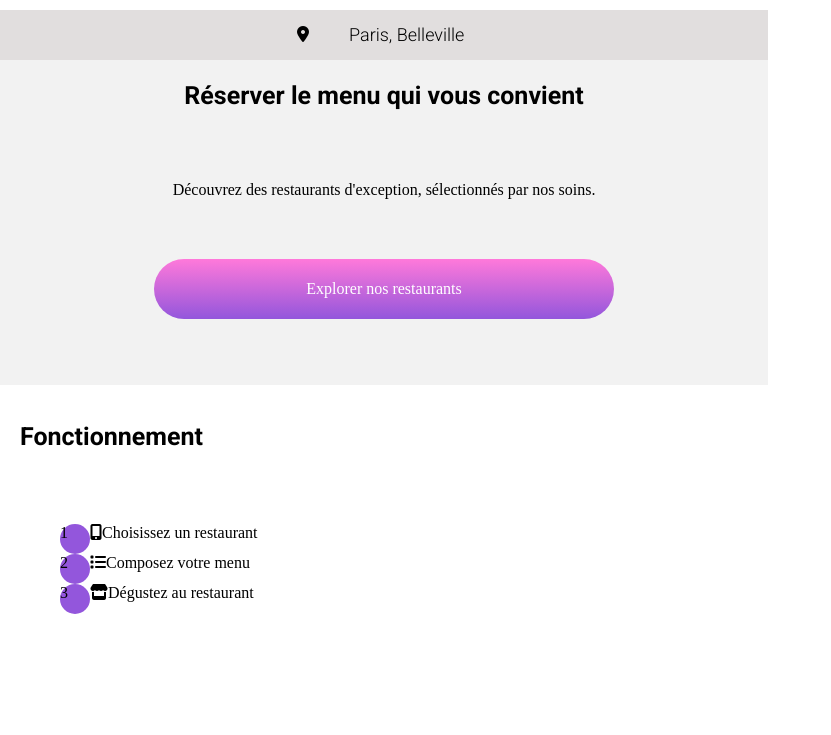
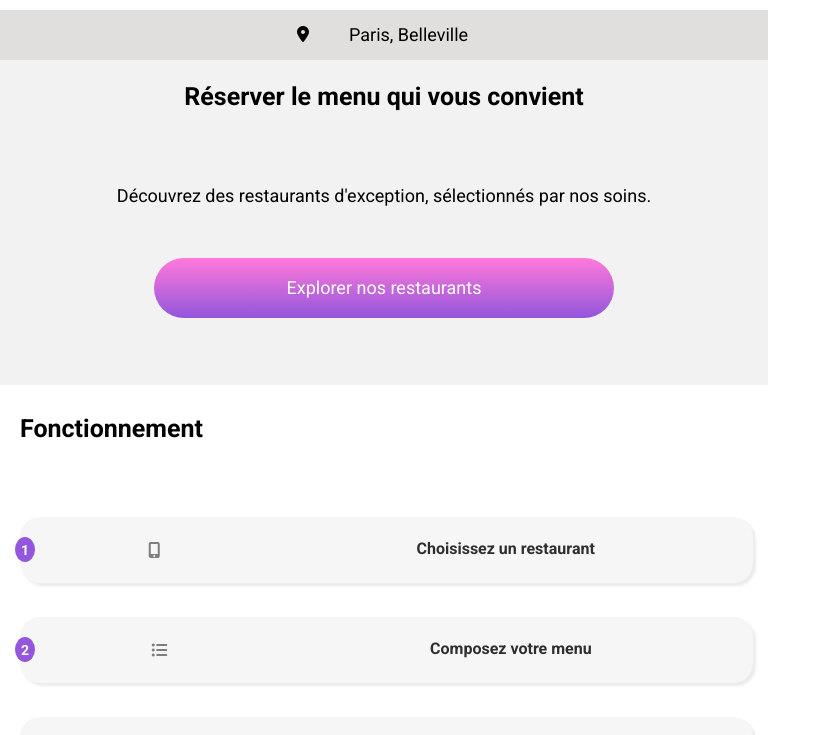
Before and after one commit to seb1747/Ohmyfood, a website: page index.html in a window 1280 px wide. Shown: the part 65-800 px from the top of the page, without its empty margins (0-831 px from the left). Drawn offline with Linux system fonts and the light colour scheme; a web font is replaced by a local one.

Commit message:
css fonctionnement

```diff
--- a/index.html
+++ b/index.html
@@ -38,20 +38,29 @@
       </article>
       <article class="fonctionnement">
         <h2 class="fonctionnement__title">Fonctionnement</h2>
-        <div class="fonctionnement__list">
-          <ol>
-            <li class="fonctionnement__list-items">
-              <i class="fa-solid fa-mobile-screen-button"></i>Choisissez un
-              restaurant
+        <nav>
+          <ul class="fonctionnement__list">
+            <li class="fonctionnement__items">
+              <a href="#"
+                ><span class="fonctionnement__list__order">1</span
+                ><i class="btnIcon fas fa-mobile-alt"></i>Choisissez un
+                restaurant</a
+              >
             </li>
-            <li class="fonctionnement__list-items">
-              <i class="fa-solid fa-list"></i>Composez votre menu
+            <li class="fonctionnement__items">
+              <a href="#"
+                ><span class="fonctionnement__list__order">2</span
+                ><i class="btnIcon fas fa-list-ul"></i>Composez votre menu</a
+              >
             </li>
-            <li class="fonctionnement__list-items">
-              <i class="fa-solid fa-store"></i>Dégustez au restaurant
+            <li class="fonctionnement__items">
+              <a href="#"
+                ><span class="fonctionnement__list__order">3</span
+                ><i class="btnIcon fas fa-store"></i>Dégustez au restaurant</a
+              >
             </li>
-          </ol>
-        </div>
+          </ul>
+        </nav>
       </article>
       <section class="restaurants">
         <h2 class="restaurants__title">Restaurants</h2>
--- a/sass/main.scss
+++ b/sass/main.scss
@@ -70,14 +70,16 @@ input::-moz-placeholder {
     display: flex;
     justify-content: center;
     text-align: center;
-    height: 60px;
-    width: 70%;
+    @include fonttextsize;
+    height: 50px;
+    width: 80%;
   }
   &__explorer {
     display: flex;
     justify-content: center;
     align-items: center;
     text-align: center;
+    color: #2e2e2e;
     height: 60px;
     width: 60%;
     background-image: linear-gradient($color-secondary, $color-primary);
@@ -87,29 +89,71 @@ input::-moz-placeholder {
 }
 .reserver__explorer a {
   text-decoration: none;
+  @include fonttextsize;
   color: white;
 }
 
 .fonctionnement {
   display: flex;
+  flex-direction: column;
   justify-content: space-around;
-  flex-direction: column;
   padding-left: 20px;
   height: 440px;
   &__title {
     @include under-title;
   }
 }
+.fonctionnement ul {
+  list-style: none;
+  padding: 0%;
+}
+.fonctionnement a {
+  display: flex;
+  justify-content: space-around;
+  align-items: center;
+  text-decoration: none;
+  background-color: #f6f6f6;
+  color: #2e2e2e;
+  padding-right: 30px;
+  margin-right: 15px;
+  width: 100%;
+  height: 100%;
+  border-radius: 20px 20px 20px 20px;
+  box-shadow: #ebebeb 3px 3px 3px;
+  @include text-familly;
+}
+.fonctionnement li {
+  display: flex;
+  justify-content: center;
+  align-items: center;
+  height: 22%;
+}
 .fonctionnement__list {
   display: flex;
-
+  flex-direction: column;
+  justify-content: space-around;
+  align-content: flex-start;
+  text-align: center;
   height: 300px;
-  &__list-items {
-    display: flex;
-    background-color: $background-menu;
-    height: 80px;
+  &__items {
+    height: 25%;
   }
-  @include list;
+}
+.fonctionnement__items i {
+  color: #7e7e7e;
+}
+.fonctionnement__list__order {
+  justify-content: center;
+  align-items: center;
+  position: absolute;
+  font-size: 14px;
+  left: 15px;
+  color: #fff;
+  background-color: $color-primary;
+  padding-top: 5px;
+  border-radius: 50%;
+  width: 20px;
+  height: 20px;
 }
 .restaurants {
   background-color: $background-menu;
@@ -181,7 +225,6 @@ figure {
   right: 15px;
   width: 82px;
   height: 32px;
-
   align-items: center;
   color: #279d80;
   border-radius: 5px 5px 5px 5px;
@@ -189,19 +232,26 @@ figure {
   text-decoration: none;
   @include fonttextsize;
 }
-ul {
-  list-style: none;
-  text-decoration: none;
-  color: white;
-}
+
 .footer {
   background-color: #000;
   &__title {
     margin: 0%;
-    padding-left: 15px;
+    padding-left: 20px;
     padding-top: 20px;
     @include title-familly;
     color: white;
     font-size: 18px;
   }
+  &__list {
+    padding-left: 20px;
+  }
 }
+footer a {
+  text-decoration: none;
+  color: #fff;
+}
+footer ul {
+  list-style: none;
+  padding: 0%;
+}
--- a/sass/utils/_mixins.scss
+++ b/sass/utils/_mixins.scss
@@ -12,6 +12,11 @@
   font-family: Shrikhand, sans-serif;
   font-size: 33px;
 }
+@mixin text-familly {
+  font-family: roboto, sans-serif;
+  font-size: 16px;
+  font-weight: bold;
+}
 @mixin under-title {
   font-family: roboto, sans-serif;
   font-size: 25px;
@@ -21,20 +26,3 @@
   max-width: 768px;
   min-width: 365px;
 }
-@mixin list {
-  ol {
-    list-style: none;
-    counter-reset: li;
-  }
-  li::before {
-    content: counter(li);
-    background-color: $color-primary;
-    width: 30px;
-    border-radius: 50%;
-  }
-  li {
-    display: flex;
-    counter-increment: li;
-    height: 30px;
-  }
-}
```
Also changed, not shown: css/style.css, 1 other file.
